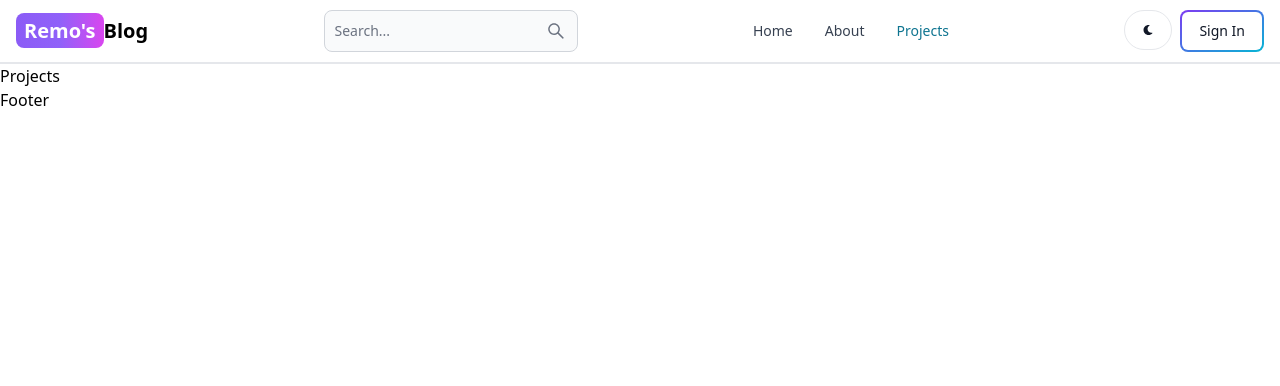
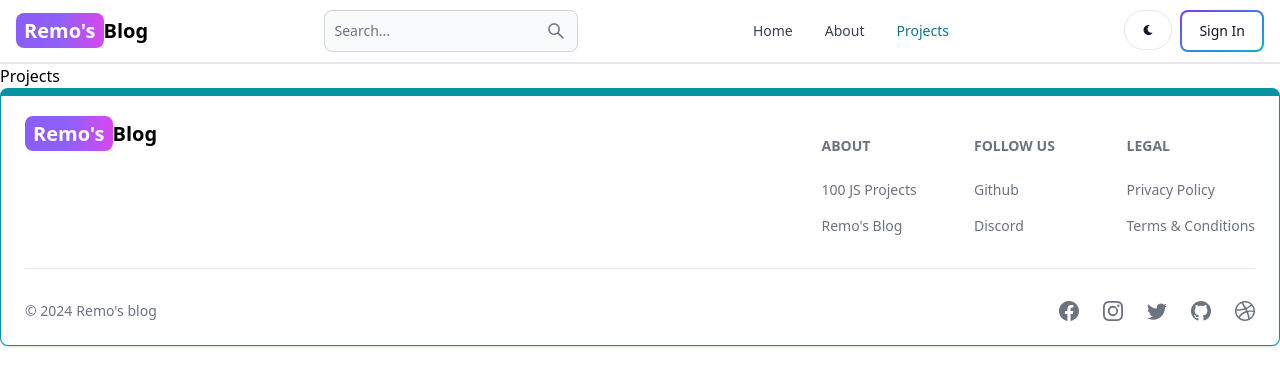
Before and after one commit to galibremo/mern-blog, a React (Vite) app in the folder client/: page /projects in a window 1280 px wide. Shown: the top 386 px of the page. Built offline with nearby package versions, Linux system fonts and the light colour scheme.

Commit message:
Create The Footer Component

```diff
--- a/client/src/components/Footer.jsx
+++ b/client/src/components/Footer.jsx
@@ -1,5 +1,87 @@
-import React from "react";
+import { Footer } from "flowbite-react";
+import { Link } from "react-router-dom";
+import {
+  BsFacebook,
+  BsInstagram,
+  BsTwitter,
+  BsGithub,
+  BsDribbble,
+} from "react-icons/bs";
 
-export default function Footer() {
-  return <div>Footer</div>;
+export default function FooterComponent() {
+  return (
+    <Footer container className="border border-t-8 border-teal-500">
+      <div className="w-full max-w-7xl mx-auto">
+        <div className="grid w-full justify-between sm:flex md:grid-cols-1">
+          <div className="">
+            <Link
+              to="/"
+              className="self-center whitespace-nowrap text-lg sm:text-xl font-semibold dark:text-white"
+            >
+              <span className="px-2 py-1 bg-gradient-to-r from-violet-500 via-purple-500 to-fuchsia-500 rounded-lg text-white">
+                Remo's
+              </span>
+              Blog
+            </Link>
+          </div>
+          <div className="grid grid-cols-2 gap-8 mt-4 sm:grid-cols-3 sm:gap-6">
+            <div>
+              <Footer.Title title="About" />
+              <Footer.LinkGroup col>
+                <Footer.Link
+                  href="https://www.100jsprojects.com"
+                  target="_blank"
+                  rel="noopener noreferrer"
+                >
+                  100 JS Projects
+                </Footer.Link>
+                <Footer.Link
+                  href="/about"
+                  target="_blank"
+                  rel="noopener noreferrer"
+                >
+                  Remo's Blog
+                </Footer.Link>
+              </Footer.LinkGroup>
+            </div>
+            <div>
+              <Footer.Title title="Follow us" />
+              <Footer.LinkGroup col>
+                <Footer.Link
+                  href="https://www.github.com/Remoghavidel"
+                  target="_blank"
+                  rel="noopener noreferrer"
+                >
+                  Github
+                </Footer.Link>
+                <Footer.Link href="#">Discord</Footer.Link>
+              </Footer.LinkGroup>
+            </div>
+            <div>
+              <Footer.Title title="Legal" />
+              <Footer.LinkGroup col>
+                <Footer.Link href="#">Privacy Policy</Footer.Link>
+                <Footer.Link href="#">Terms &amp; Conditions</Footer.Link>
+              </Footer.LinkGroup>
+            </div>
+          </div>
+        </div>
+        <Footer.Divider />
+        <div className="w-full sm:flex sm:items-center sm:justify-between">
+          <Footer.Copyright
+            href="#"
+            by="Remo's blog"
+            year={new Date().getFullYear()}
+          />
+          <div className="flex gap-6 sm:mt-0 mt-4 sm:justify-center">
+            <Footer.Icon href="#" icon={BsFacebook} />
+            <Footer.Icon href="#" icon={BsInstagram} />
+            <Footer.Icon href="#" icon={BsTwitter} />
+            <Footer.Icon href="https://github.com/galibremo" icon={BsGithub} />
+            <Footer.Icon href="#" icon={BsDribbble} />
+          </div>
+        </div>
+      </div>
+    </Footer>
+  );
 }
```
